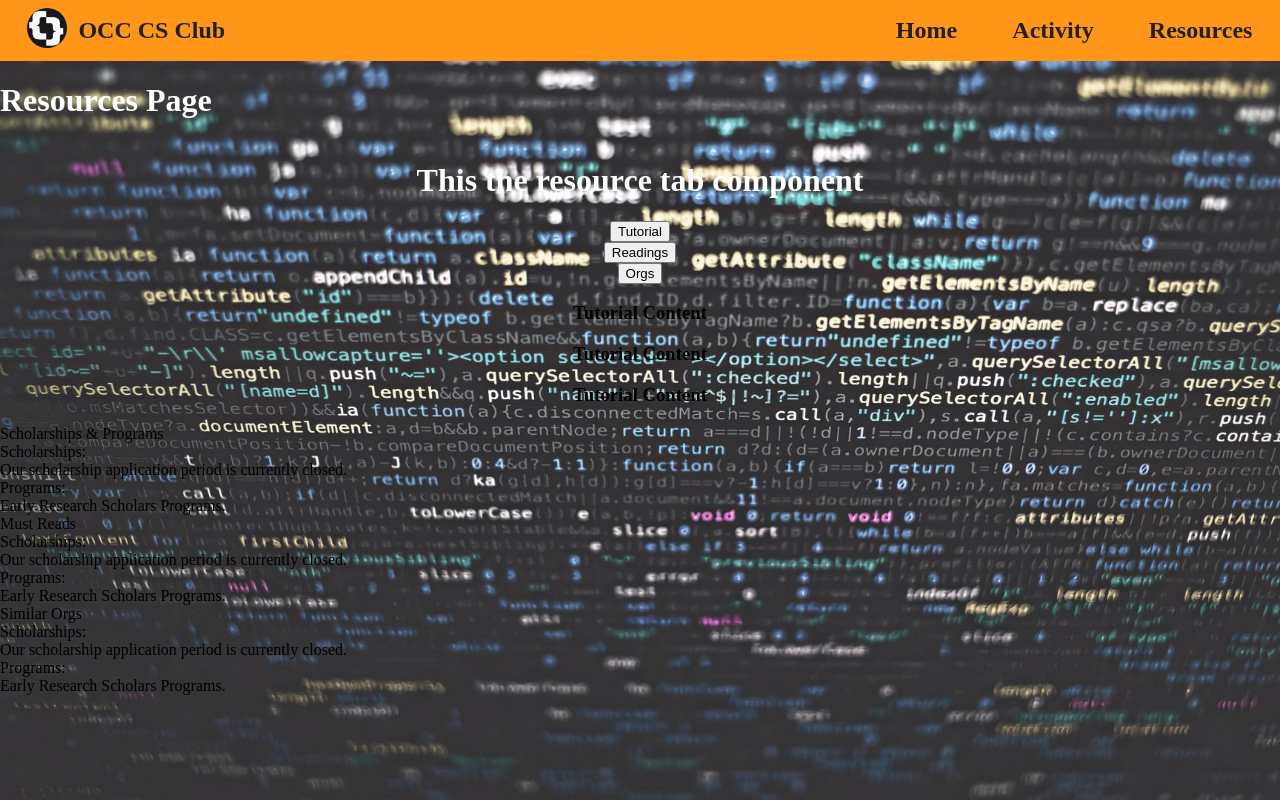
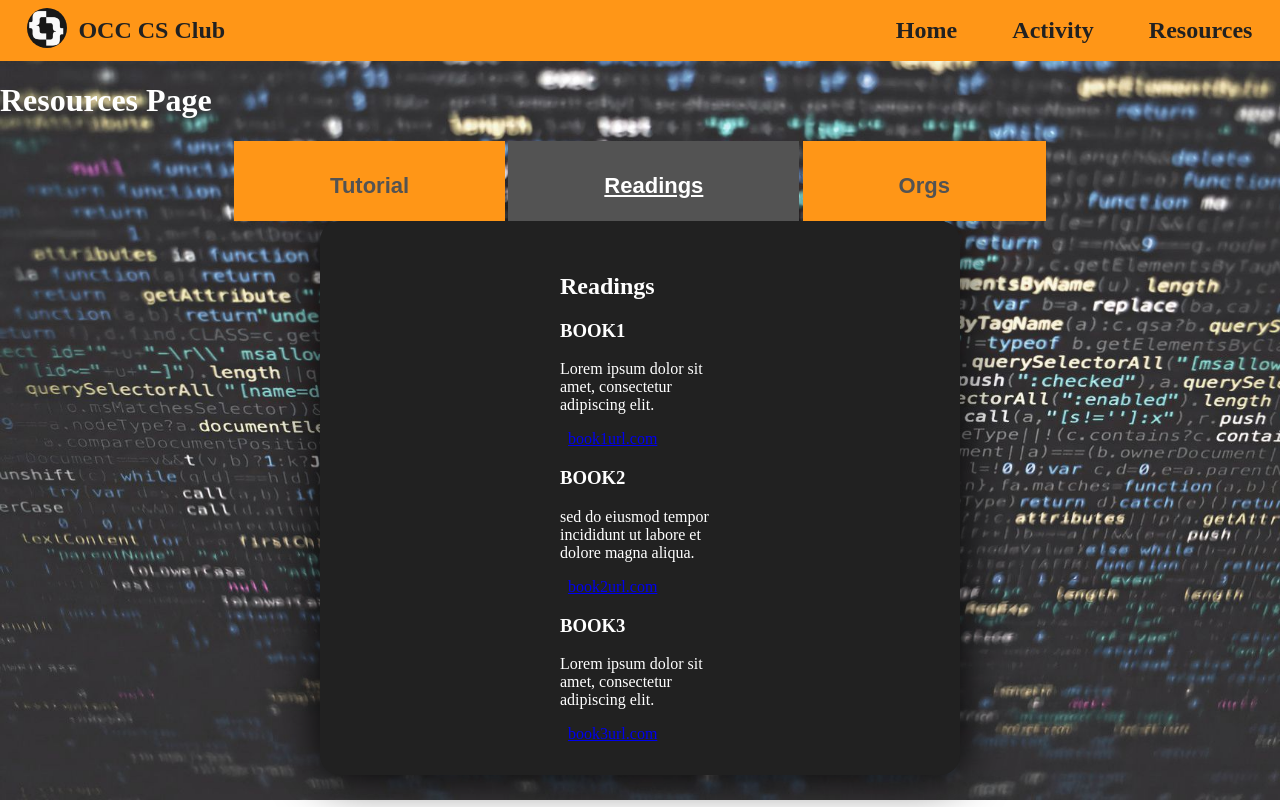
Before and after one commit to Computer-Science-Club-OCC/Computer-Science-Club-OCC.github.io, a React (Create React App) app: page /resources in a window 1280 px wide. Both pictures are taken after a click on the button "Readings". Built offline with nearby package versions, Linux system fonts and the light colour scheme.

Commit message:
react tab demo

```diff
--- a/src/resources/Resources.js
+++ b/src/resources/Resources.js
@@ -1,97 +1,110 @@
+import { BookOnline } from "@mui/icons-material";
 import React, { useState, useEffect } from "react";
 import "./resources.css";
 
+
 export default function Resources() {
   return (
-
     <>
       <h1>Resources Page</h1>
       <Tab />
-      <div className="resources-container">
-      <div className="resources-wrapper">
-        <div className="resources-info">
-          <div className="resources-title">Scholarships & Programs</div>
-            <div className="resources-desc">
-              <span>Scholarships:</span>
-              <ul className="resources-list">
-                <li>Our scholarship application period is currently closed.</li>
-              </ul>
-              <span>Programs:</span>
-              <ul className="resources-list">
-                <li>Early Research Scholars Programs.</li>
-              </ul>
-            </div>
-          </div>
-          <div className="resources-info">
-            <div className="resources-title">Must Reads</div>
-            <div className="resources-desc">
-              <span>Scholarships:</span>
-              <ul className="resources-list">
-                <li>Our scholarship application period is currently closed.</li>
-              </ul>
-              <span>Programs:</span>
-              <ul className="resources-list">
-                <li>Early Research Scholars Programs.</li>
-              </ul>
-            </div>
-          </div>
-          <div className="resources-info">
-            <div className="resources-title">Similar Orgs</div>
-            <div className="resources-desc">
-              <span>Scholarships:</span>
-              <ul className="resources-list">
-                <li>Our scholarship application period is currently closed.</li>
-              </ul>
-              <span>Programs:</span>
-              <ul className="resources-list">
-                <li>Early Research Scholars Programs.</li>
-              </ul>
-            </div>
-          </div>
-        </div>
-      </div>
     </>
-
-
   );
 }
 
 function Tab() {
+  const [tabState, setTab] = useState(1);
+  const [isMobile, setIsMobile] = useState(false);  // Setup for mobile responsive
+  const [screenSize, getDimension] = useState({
+    dynamicWidth: window.innerWidth,
+  });
 
-  const [tabState, setTab] = useState(1);
+  const setDimension = () => {
+    getDimension({
+      dynamicWidth: window.innerWidth,
+    });
+  };
 
   const toggleTab = (index) => {
     setTab(index)
   }
 
+  useEffect(() => {
+    window.addEventListener("resize", setDimension);
+    if (screenSize.dynamicWidth <= 630) {
+      setIsMobile(true);
+    } else {
+      setIsMobile(false);
+    }
+    return () => {
+      window.removeEventListener("resize", setDimension);
+    };
+  }, [screenSize]);
+
   return (
-    <div className="tab-container">
-      <h1>This the resource tab component</h1>
-      <button>Tutorial</button>
-      <button>Readings</button>
-      <button>Orgs</button>
-      <div className="tab-dropdown container">
-        <div className="tab-dropdown-content">
-          <h3>Tutorial Content</h3>
+    <div className="resource-container">
+      <div className="resource-tab-container">
+        <button onClick={() => toggleTab(1)} className={tabState === 1 ? 'resource-tab-btn active' : 'resource-tab-btn' }>Tutorial</button>
+        <button onClick={() => toggleTab(2)} className={tabState === 2 ? 'resource-tab-btn active' : 'resource-tab-btn' }>Readings</button>
+        <button onClick={() => toggleTab(3)} className={tabState === 3 ? 'resource-tab-btn active' : 'resource-tab-btn' }>Orgs</button>
+      </div>
+      <div className="tab-contents">
+        <div className={tabState === 1 ? 'resource-tab-content active' : 'resource-tab-content'}>
+          <h2>Tutorial</h2>
         </div>
-        <div className="tab-dropdown-content">
-          <h3>Tutorial Content</h3>
+        <div className={tabState === 2 ? 'resource-tab-content active' : 'resource-tab-content'}>
+          <h2>Readings</h2>
+          <BookContent/>
         </div>
-        <div className="tab-dropdown-content">
-          <h3>Tutorial Content</h3>
+        <div className={tabState === 3 ? 'resource-tab-content active' : 'resource-tab-content'}>
+          <h2>Organizations</h2>
         </div>
       </div>
     </div>
   )
 }
 
-
-function TabContent () {
-
-
-  return
-  (
+/**
+ * Render the content of a book object
+ */
+function BookContent(tabState) {
+  const dummyContent = ContentsMap
+  return (
     <>
+    {dummyContent.map((book) => {
+      return (
+        <div className="tab-text">
+          <h3>{book.title}</h3>
+          <p>{book.context}</p>
+          <a href="#">{book.url}</a>
+        </div>
+      )
+    })}
     </>
   )
 }
+
+/**
+ * Store demo list of books
+ * TODO: Replace with backend code to query books from mongodb
+ **/
+const ContentsMap = [
+  {
+    id: 1,
+    title: "BOOK1",
+    context: "Lorem ipsum dolor sit amet, consectetur adipiscing elit. ",
+    url: "book1url.com"
+  },
+  {
+    id: 2,
+    title: "BOOK2",
+    context: "sed do eiusmod tempor incididunt ut labore et dolore magna aliqua.",
+    url: "book2url.com"
+  },
+  {
+    id: 3,
+    title: "BOOK3",
+    context: "Lorem ipsum dolor sit amet, consectetur adipiscing elit.",
+    url: "book3url.com"
+  }
+]
```
